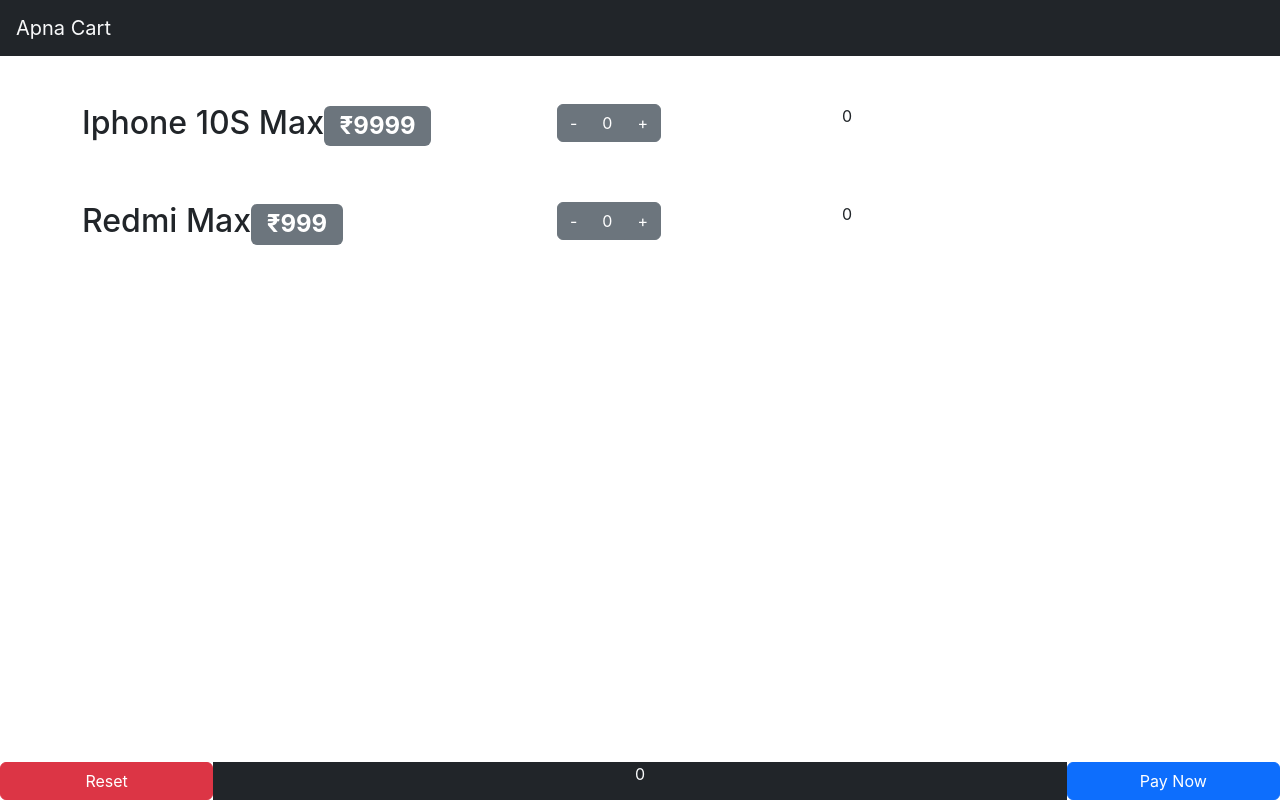
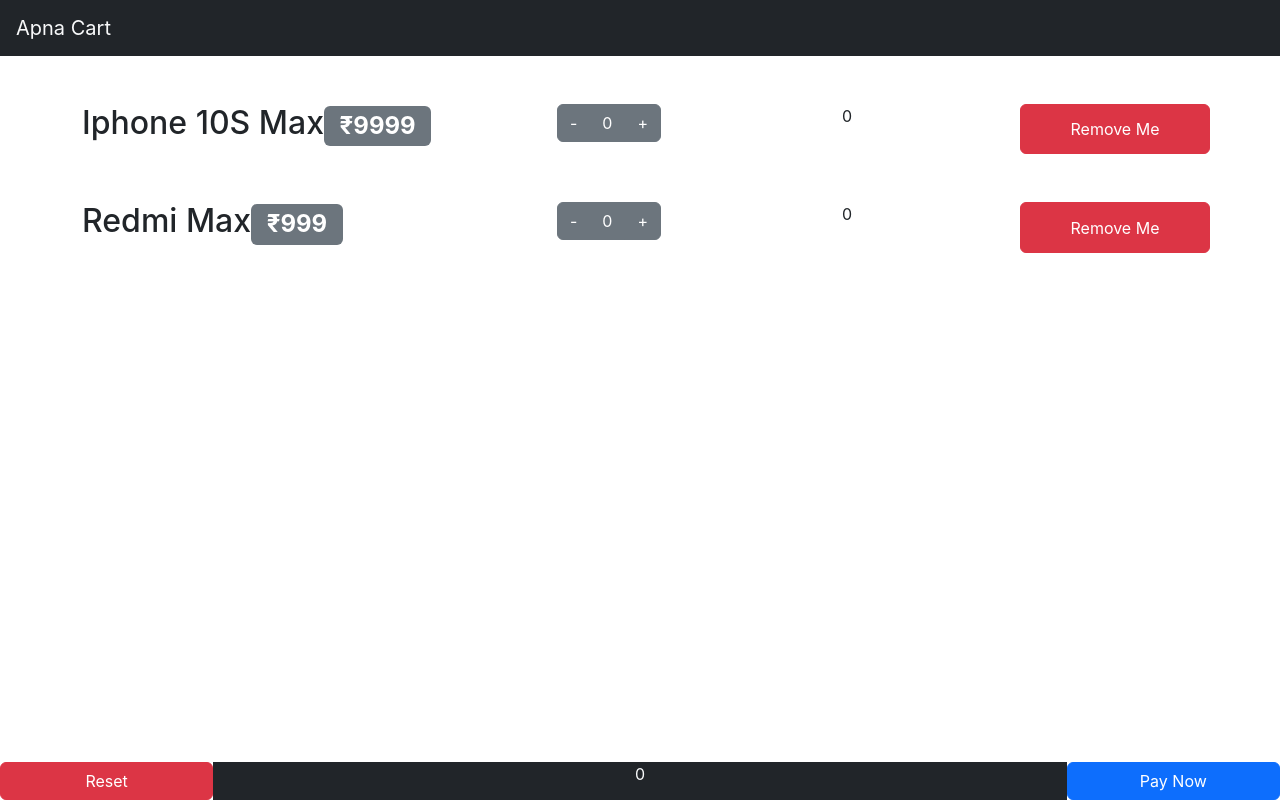
Before and after one commit to talhariaz324/Take-Me-Cart-, a React (Create React App) app: page / in a window 1280 px wide. Built offline with nearby package versions, Linux system fonts and the light colour scheme.

Commit message:
remove done

```diff
--- a/src/App.js
+++ b/src/App.js
@@ -1,4 +1,3 @@
-import logo from "./logo.svg";
 import "./App.css";
 import NavBar from "./components/navbar";
 import React, { useState } from "react";
@@ -19,6 +18,7 @@ function App() {
   ];
   //  lets make state hook which is necessary for using setState or useState
   let [newProList, setNewProList] = useState(productList); // in small braces you have to pass the type, so here our type is list so we can pass it with [] this braces and then set them after using setNewProList method. but we default set it by giving name nand this is going to first variable which name is newProList and we can use it where we need productList
+
   let [totalAmt, setTotalAmt] = useState(0);
   const incrementQuantity = (index) => {
     let newProductList = [...newProList]; // as here we are passing array copy
@@ -49,6 +49,17 @@ function App() {
     setTotalAmt(0);
   };
 
+  const removePro = (index) => {
+    let newProductList = [...newProList];
+    let newTotalAmt = totalAmt;
+    // console.log(newProductList)
+    newTotalAmt -= newProductList[index].price * newProductList[index].quantity; // write before the splice because after it tries to call index of splice somehow.
+    newProductList.splice(index, 1); // second argument shows to remove how many arguments
+    // console.log(newProductList);
+    setNewProList(newProductList);
+    setTotalAmt(newTotalAmt);
+  };
+
   return (
     <React.Fragment>
       {/* using component */}
@@ -59,6 +70,7 @@ function App() {
         productList={newProList}
         incrementQuantity={incrementQuantity}
         decrementQuantity={decrementQuantity}
+        removePro={removePro}
       />
       <Footer totalAmt={totalAmt} resetQuantity={resetQuantity} />
     </React.Fragment>
--- a/src/components/product.js
+++ b/src/components/product.js
@@ -37,9 +37,17 @@ export default function product(props) {
             </button>
           </div>
         </div>
-        <div className="col-4">
+        <div className="col-2">
           {props.productS.quantity * props.productS.price}
         </div>
+        <button
+          className="col-2 btn btn-danger"
+          onClick={() => {
+            props.removePro(props.index);
+          }}
+        >
+          Remove Me
+        </button>
       </div>
     </div>
   );
--- a/src/components/productList.js
+++ b/src/components/productList.js
@@ -4,7 +4,8 @@ export default function productList(props) {
   // here we just write props which will make object of reciving parameters.
   console.log(props);
   // Pure Function: Those functions which input and output never get change, so their output will also not get change so this is called the pure function. Similary, we cant change props values here
-  return props.productList.map((product, index) => {
+  return props.productList.length > 0 ? (
+    props.productList.map((product, index) => {
       return (
         <Product
           productS={product}
@@ -12,7 +13,11 @@ export default function productList(props) {
           incrementQuantity={props.incrementQuantity}
           index={index}
           decrementQuantity={props.decrementQuantity}
+          removePro={props.removePro}
         />
       );
-  });
+    })
+  ) : (
+    <h1 className="text-center">Please Add Product to Cart!</h1>
+  );
 }
```
Lines whose indentation alone changed are shown as unchanged.
